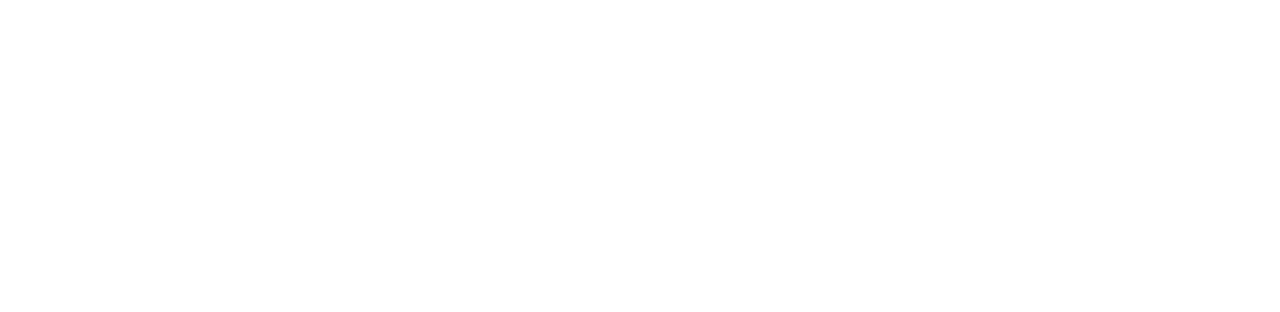
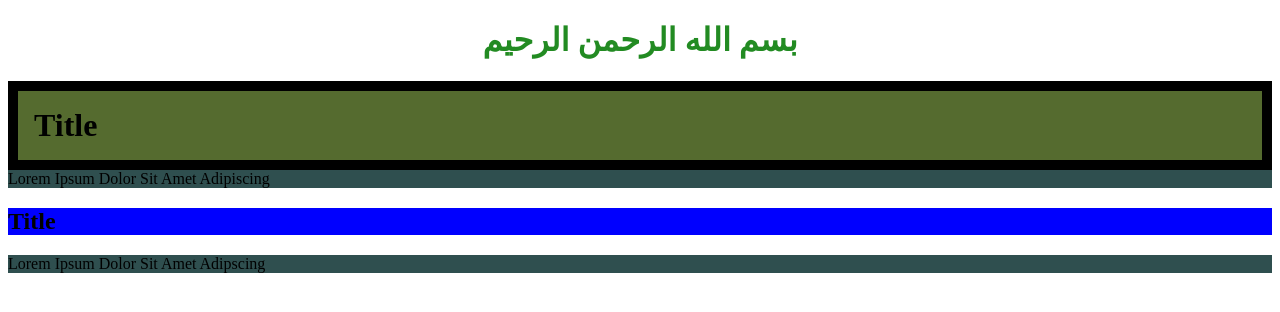
Before and after one commit to SwaraNadewa/Recap-19-Sept-24, a plain HTML site: page index.html in a window 1280 px wide. Drawn offline with Linux system fonts and the light colour scheme.

Commit message:
Update CSS

```diff
--- /dev/null
+++ b/CSS/styles.css
@@ -0,0 +1,3 @@
+.main-subtitle {
+    background-color: blue;
+}
--- a/index.html
+++ b/index.html
@@ -4,8 +4,28 @@
     <meta charset="UTF-8">
     <meta name="viewport" content="width=device-width, initial-scale=1.0">
     <title>Document Swara Nadewa</title>
+    <style>
+        p {
+            background-color: darkslategray;
+            margin: 0px
+        }
+    </style>
+    <link rel="stylesheet" href="CSS\styles.css">
 </head>
 <body>
-
+    <h1 style="text-align:center;color:forestgreen">بسم الله الرحمن الرحيم</h1>
+    <header>
+        <h1 style="background-color: darkolivegreen;margin:0px;border: 10px solid;
+    padding: 16px;">Title</h1>
+    </header>
+    <article>
+        <p>Lorem Ipsum Dolor Sit Amet Adipiscing</p>
+        <header>
+            <h1 class="main-subtitle">Title</h1>
+        </header>
+        <article>
+            <p>Lorem Ipsum Dolor Sit Amet Adipscing</p>
+        </article>
+    </article>
 </body>
 </html>
```
